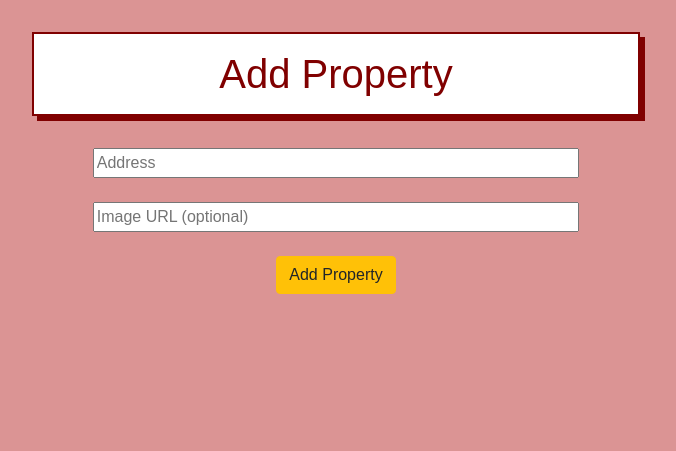
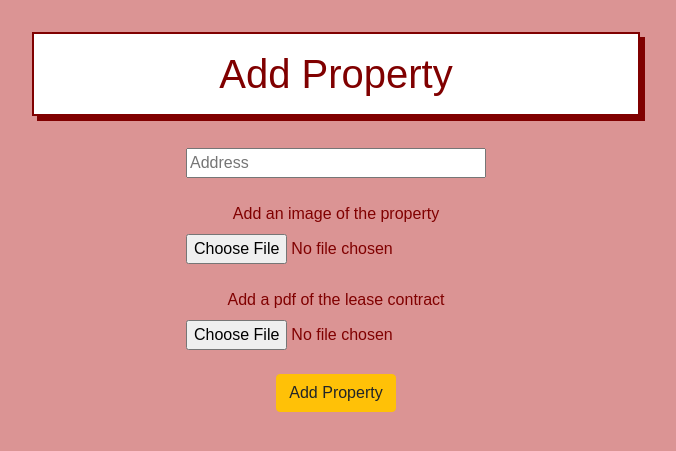
Before and after one commit to johnwyse/property-manager, a Django app: page /add_property in a window 1280 px wide. Shown: the part 56-507 px from the top of the page, without its empty margins (304-980 px from the left). Run offline with Django 4.2, Linux system fonts and the light colour scheme; a user stored in the database is signed in; some libraries are stand-ins or nearby versions; some web fonts are replaced.

Commit message:
began upload image and pdf feature

```diff
--- a/capstone/settings.py
+++ b/capstone/settings.py
@@ -12,10 +12,14 @@ https://docs.djangoproject.com/en/4.0/ref/settings/
 
 from pathlib import Path
 from decouple import config
+import os
 
 # Build paths inside the project like this: BASE_DIR / 'subdir'.
 BASE_DIR = Path(__file__).resolve().parent.parent
 
+# File upload info
+MEDIA_URL = '/media/'
+MEDIA_ROOT = os.path.join(BASE_DIR, 'media')
 
 # Quick-start development settings - unsuitable for production
 # See https://docs.djangoproject.com/en/4.0/howto/deployment/checklist/
--- a/capstone/urls.py
+++ b/capstone/urls.py
@@ -15,8 +15,13 @@ Including another URLconf
 """
 from django.contrib import admin
 from django.urls import path, include
+from django.conf import settings
+from django.conf.urls.static import static
 
 urlpatterns = [
     path('admin/', admin.site.urls),
     path("", include("property.urls"))
 ]
+
+if settings.DEBUG:
+    urlpatterns += static(settings.MEDIA_URL, document_root=settings.MEDIA_ROOT)
--- a/property/models.py
+++ b/property/models.py
@@ -33,8 +33,8 @@ class Unit(models.Model):
     manager = models.ForeignKey(User, on_delete=models.CASCADE, related_name="managers")
     tenant = models.ForeignKey(User, on_delete=models.CASCADE, related_name="tenants", blank=True, null=True)
     address = models.CharField(max_length=200)
-    image = models.URLField(blank=True, default='', max_length=1000)
-    # lease_document = file upload of pdfs
+    image = models.ImageField(blank=True, upload_to='images/')
+    lease = models.FileField(blank=True, upload_to='leases/')
 
     def __str__(self):
         return f"{self.address}"
--- a/property/static/property/styles.css
+++ b/property/static/property/styles.css
@@ -120,11 +120,15 @@ h1 {
 .add_property {
     padding-top: 2rem;
     margin: auto;
+    width: 40%;
+    min-width: 300px;
+    text-align: center;
 }
 
-#add_address, #add_image {
+#add_address, #add_image, #add_lease {
     width: 40%;
     min-width: 300px;
+    text-align: left;
 }
 
 .issue_input, .message_input {
@@ -164,6 +168,20 @@ h1 {
     border: maroon solid 2px;
     background-color: white;
     color: maroon;
+}
+
+.unit-listing {
+    padding: 0.5rem;
+    margin: auto;
+    width: 40%;
+    min-width: 350px;
+    margin-bottom: 1rem;
+    margin-top: 1rem;
+    text-align: center;
+    border: maroon solid 2px;
+    background-color: white;
+    color: maroon;
+    box-shadow: maroon 5px 5px;
 }
 
 .show_send_a_message_form:hover, .show_report_an_issue_form:hover, .add-property-link:hover {
--- a/property/templates/property/add_property.html
+++ b/property/templates/property/add_property.html
@@ -13,11 +13,17 @@
         {% endif %}
 
         <div class="add_property">
-            <form action="{% url 'add_property' %}" method="post">
+            <form action="{% url 'add_property' %}" method="post" enctype="multipart/form-data">
                 {% csrf_token %}
                 <input id="add_address" name="address" autocomplete=off type=text placeholder="Address">
                 <br><br>
-                <input id="add_image" name="image" autocomplete=off type=text placeholder="Image URL (optional)">
+                <label for="image">Add an image of the property</label>
+                <br>
+                <input id="add_image" name="image" type="file" value="hi" placeholder="hello">
+                <br><br>
+                <label for="lease">Add a pdf of the lease contract</label>
+                <br>
+                <input id="add_lease" name="lease" type="file">
                 <br><br>
                 <input class="btn btn-warning" name="submit" type=submit value="Add Property">
             </form>
--- a/property/urls.py
+++ b/property/urls.py
@@ -1,5 +1,4 @@
 from django.urls import path
-
 from . import views
 
 urlpatterns = [
--- a/property/views.py
+++ b/property/views.py
@@ -80,7 +80,8 @@ def add_property(request):
             u = Unit(
                 manager = User.objects.get(username=request.user),
                 address = request.POST["address"],
-                image = request.POST["image"]
+                image = request.FILES["image"],
+                lease = request.FILES["lease"]
             )
         except ValueError:
             return render(request, "property/error.html", {
@@ -165,6 +166,8 @@ def unit(request, unit_id):
             "unit": unit
         })
 
+
+
 @login_required
 def messages(request):
     if request.method == "GET":
@@ -191,6 +194,8 @@ def messages(request):
     else:
         return render(request, 'property/error.html')
 
+
+
 @login_required
 def unit_messages(request, unit_id):
     if request.method == "GET":
@@ -209,10 +214,10 @@ def unit_messages(request, unit_id):
                 "messages": ordered_messages,
                 "unit": unit
             })
+    else:
+        return render(request, 'property/error.html')
 
 
-    else:
-        return render(request, 'property/error.html')
 
 @login_required
 def issues(request):
@@ -251,11 +256,11 @@ def issues(request):
             return render(request, 'property/issues.html', {
                 "issues_info": zipped_issues_info
             })
-
     else:
         return render(request, 'property/error.html')
 
 
+@login_required
 def unit_issues(request, unit_id):
     if request.method == "GET":
         unit = Unit.objects.get(id=unit_id)
@@ -270,7 +275,7 @@ def unit_issues(request, unit_id):
         return render(request, 'property/error.html')
 
 
-
+@login_required
 def profile(request):
     if request.method == "GET":
         user = User.objects.get(username=request.user)
```
Also changed, not shown: property/templates/property/index.html (+6 -2 lines), property/templates/property/unit.html (+6 -2 lines), db.sqlite3, media/images/garden-ct1.jpeg (added), media/images/sydney.jpeg (added), property/migrations/0005_unit_lease_alter_unit_image.py (added), 6 other files.
